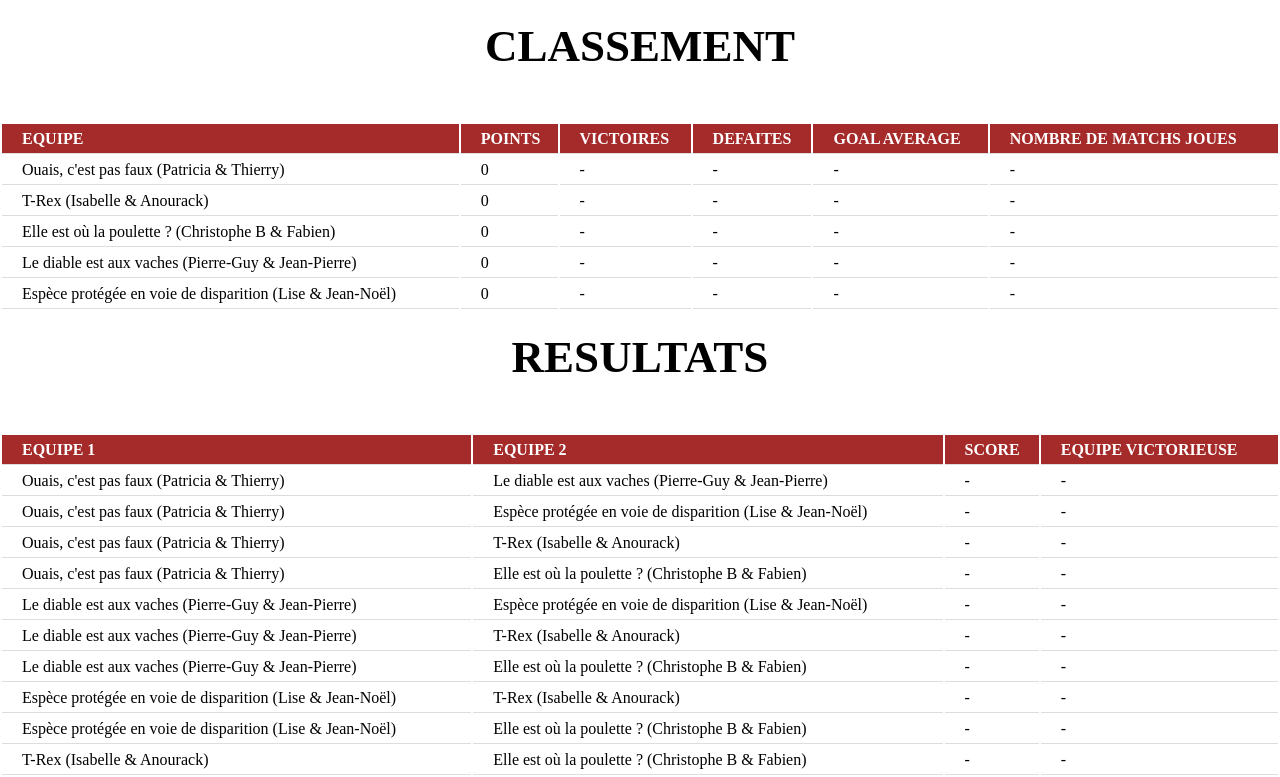
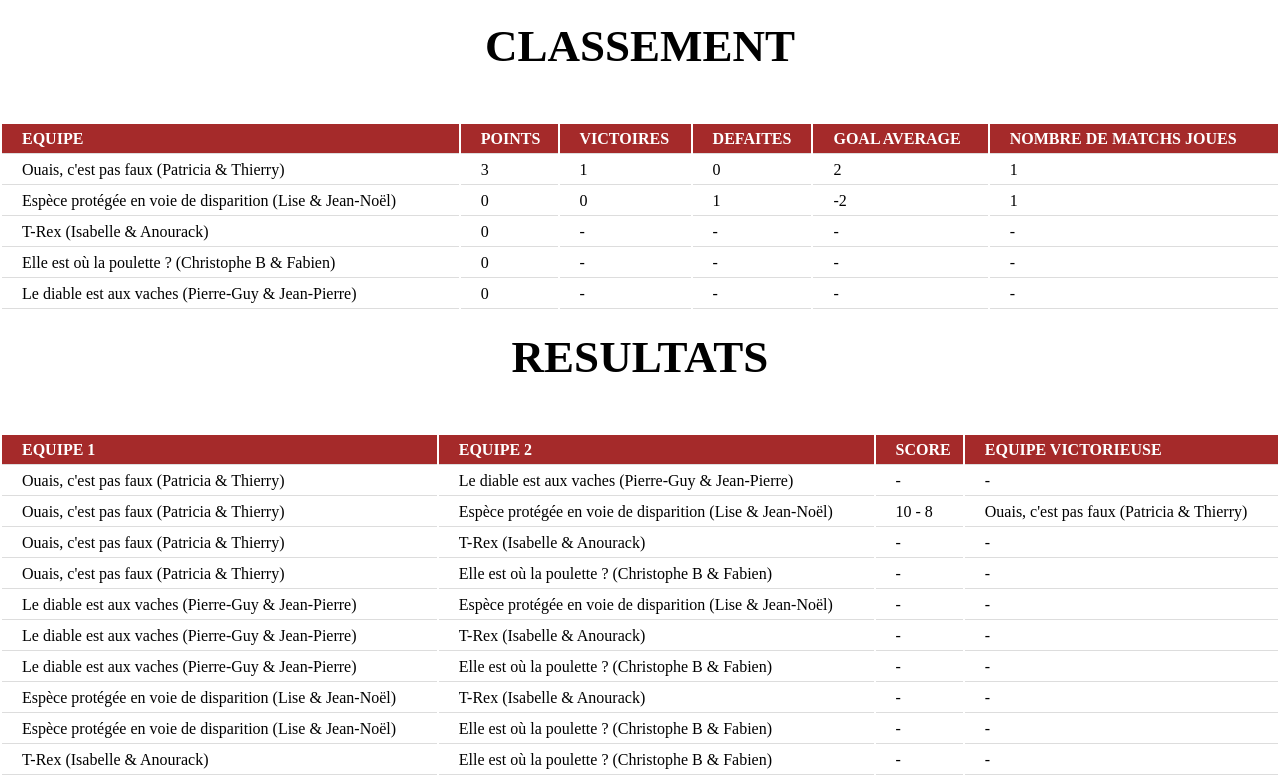
Before and after one commit to vadumont/babyfoot, a PHP site: page /poule_b.php in a window 1280 px wide. Shown: the part 190-967 px from the top of the page. Run offline with PHP 8.4, Linux system fonts and the light colour scheme.

Commit message:
évolution score

```diff
--- a/poule_b.php
+++ b/poule_b.php
@@ -18,11 +18,19 @@
                     </tr>
                     <tr>
                         <td>Ouais, c'est pas faux (Patricia & Thierry)</td>
+                        <td>3</td>
+                        <td>1</td>
                         <td>0</td>
-                        <td>-</td>
-                        <td>-</td>
-                        <td>-</td>
-                        <td>-</td>
+                        <td>2</td>
+                        <td>1</td>
+                    </tr>
+                    <tr>
+                        <td>Espèce protégée en voie de disparition (Lise & Jean-Noël)</td>
+                        <td>0</td>
+                        <td>0</td>
+                        <td>1</td>
+                        <td>-2</td>
+                        <td>1</td>
                     </tr>
                     <tr>
                         <td>T-Rex (Isabelle & Anourack)</td>
@@ -42,14 +50,6 @@
                     </tr>
                     <tr>
                         <td>Le diable est aux vaches (Pierre-Guy & Jean-Pierre)</td>
-                        <td>0</td>
-                        <td>-</td>
-                        <td>-</td>
-                        <td>-</td>
-                        <td>-</td>
-                    </tr>
-                    <tr>
-                        <td>Espèce protégée en voie de disparition (Lise & Jean-Noël)</td>
                         <td>0</td>
                         <td>-</td>
                         <td>-</td>
@@ -81,8 +81,8 @@
                     <tr>
                         <td>Ouais, c'est pas faux (Patricia & Thierry)</td>
                         <td>Espèce protégée en voie de disparition (Lise & Jean-Noël)</td>
-                        <td>-</td>
-                        <td>-</td>
+                        <td>10 - 8</td>
+                        <td>Ouais, c'est pas faux (Patricia & Thierry)</td>
                     </tr>
                     <tr>
                         <td>Ouais, c'est pas faux (Patricia & Thierry)</td>
```
